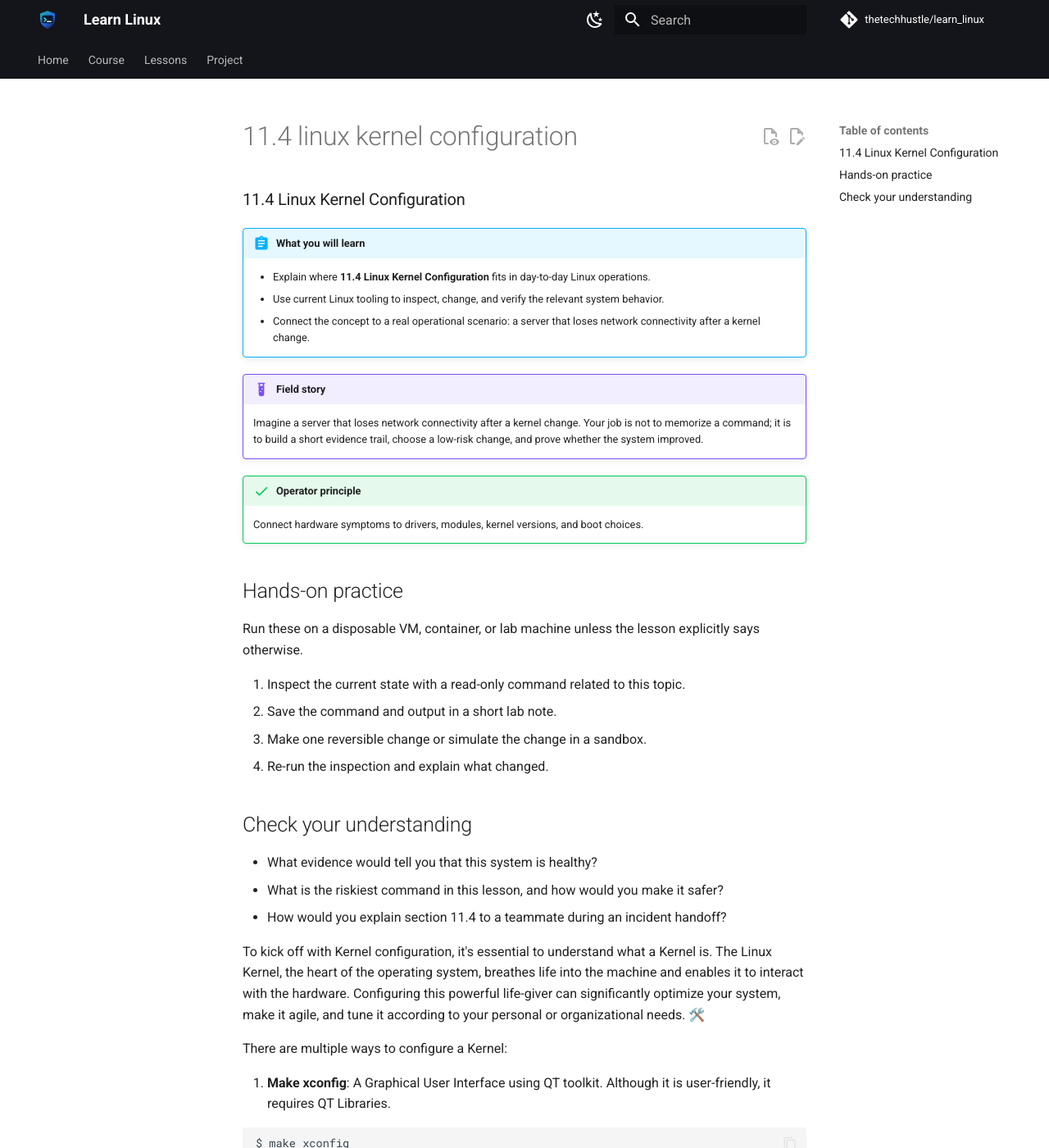
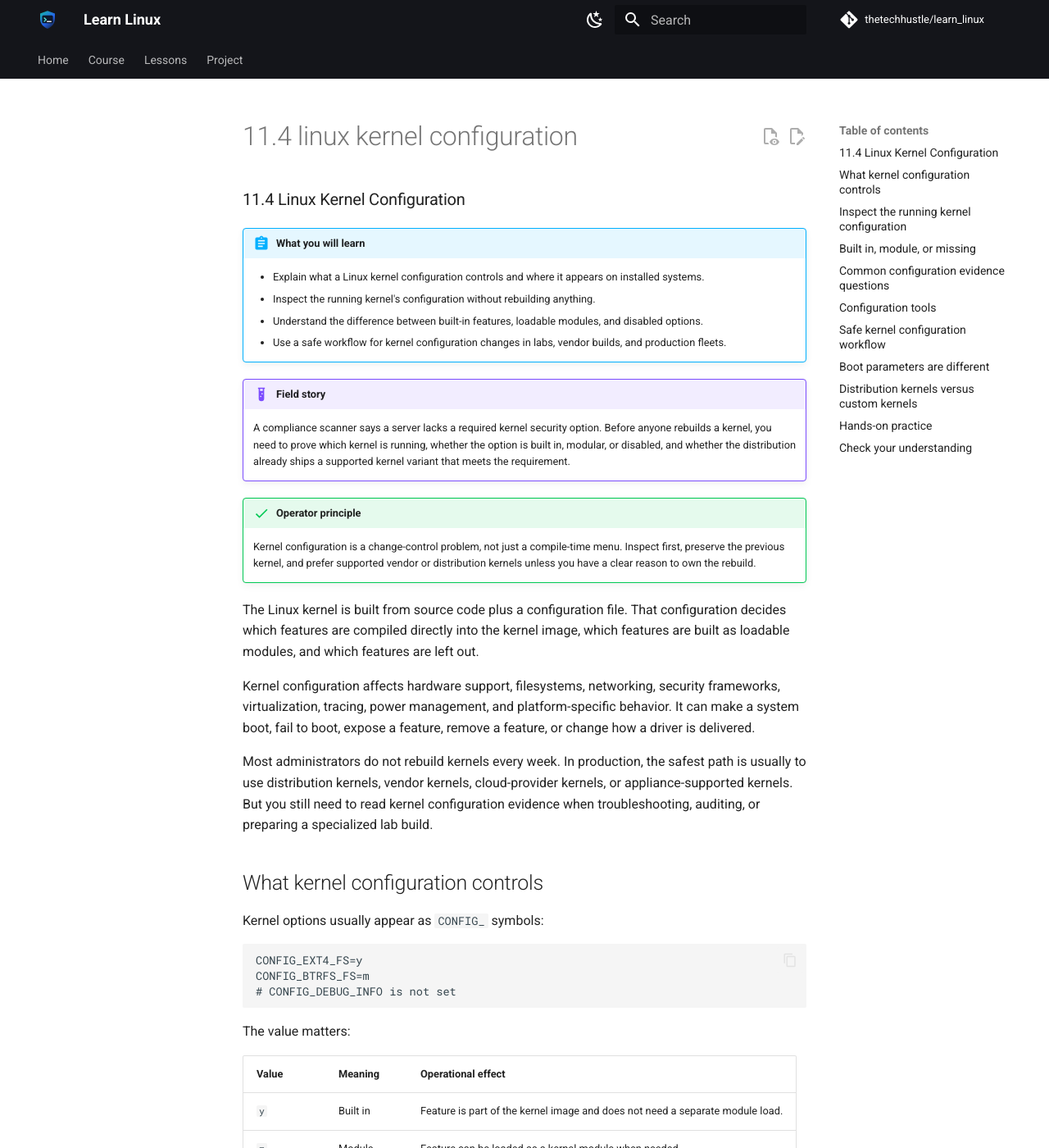
Before and after one commit to thetechhustle/learn_linux, an MkDocs documentation site: the page built from docs/lessons/11_drivers_and_the_kernel/11.4_linux_kernel_configuration.md, in a window 1280 px wide and 1400 px high. Shown: the whole window at 82% size. Built offline with MkDocs 1.6.1 and Material for MkDocs 9.7.7, drawn with Linux system fonts in a browser that asks for light colours; comment, search, counter and statistics services are not loaded; some of the changed text lies outside the part shown.

Commit message:
Improve Chapter 11 kernel configuration lesson (#86)
Co-authored-by: Jules Ai <jules@Juless-Air.ts.net lan>

````diff
--- a/docs/lessons/11_drivers_and_the_kernel/11.4_linux_kernel_configuration.md
+++ b/docs/lessons/11_drivers_and_the_kernel/11.4_linux_kernel_configuration.md
@@ -1,82 +1,271 @@
 ### 11.4 Linux Kernel Configuration
 
-
-
 !!! abstract "What you will learn"
-    - Explain where **11.4 Linux Kernel Configuration** fits in day-to-day Linux operations.
-    - Use current Linux tooling to inspect, change, and verify the relevant system behavior.
-    - Connect the concept to a real operational scenario: a server that loses network connectivity after a kernel change.
+    - Explain what a Linux kernel configuration controls and where it appears on installed systems.
+    - Inspect the running kernel's configuration without rebuilding anything.
+    - Understand the difference between built-in features, loadable modules, and disabled options.
+    - Use a safe workflow for kernel configuration changes in labs, vendor builds, and production fleets.
 
 !!! example "Field story"
-    Imagine a server that loses network connectivity after a kernel change. Your job is not to memorize a command; it is to build a short evidence trail, choose a low-risk change, and prove whether the system improved.
+    A compliance scanner says a server lacks a required kernel security option. Before anyone rebuilds a kernel, you need to prove which kernel is running, whether the option is built in, modular, or disabled, and whether the distribution already ships a supported kernel variant that meets the requirement.
 
 !!! success "Operator principle"
-    Connect hardware symptoms to drivers, modules, kernel versions, and boot choices.
+    Kernel configuration is a change-control problem, not just a compile-time menu. Inspect first, preserve the previous kernel, and prefer supported vendor or distribution kernels unless you have a clear reason to own the rebuild.
+
+The Linux kernel is built from source code plus a configuration file. That configuration decides which features are compiled directly into the kernel image, which features are built as loadable modules, and which features are left out.
+
+Kernel configuration affects hardware support, filesystems, networking, security frameworks, virtualization, tracing, power management, and platform-specific behavior. It can make a system boot, fail to boot, expose a feature, remove a feature, or change how a driver is delivered.
+
+Most administrators do not rebuild kernels every week. In production, the safest path is usually to use distribution kernels, vendor kernels, cloud-provider kernels, or appliance-supported kernels. But you still need to read kernel configuration evidence when troubleshooting, auditing, or preparing a specialized lab build.
+
+## What kernel configuration controls
+
+Kernel options usually appear as `CONFIG_` symbols:
+
+```text
+CONFIG_EXT4_FS=y
+CONFIG_BTRFS_FS=m
+# CONFIG_DEBUG_INFO is not set
+```
+
+The value matters:
+
+| Value | Meaning | Operational effect |
+| --- | --- | --- |
+| `y` | Built in | Feature is part of the kernel image and does not need a separate module load. |
+| `m` | Module | Feature can be loaded as a kernel module when needed. |
+| not set | Disabled | Feature is unavailable in that kernel build. |
+
+For example, if `CONFIG_EXT4_FS=y`, ext4 support is built in. If `CONFIG_BTRFS_FS=m`, btrfs support is delivered by a module. If `CONFIG_WIREGUARD` is not set, that kernel was not built with WireGuard support.
+
+## Inspect the running kernel configuration
+
+Start with the kernel that is actually running:
+
+```bash
+uname -r
+```
+
+Then look for a config file that matches that exact version:
+
+```bash
+ls /boot/config-$(uname -r)
+grep '^CONFIG_EXT4_FS=' /boot/config-$(uname -r)
+grep '^CONFIG_BTRFS_FS=' /boot/config-$(uname -r)
+```
+
+Some systems expose the running config through procfs:
+
+```bash
+zgrep '^CONFIG_EXT4_FS=' /proc/config.gz
+```
+
+If neither path exists, check the distribution's kernel package files or build metadata. Do not assume `/boot/config-*` from another installed kernel applies to the current boot.
+
+Useful read-only checks:
+
+```bash
+uname -a
+ls -l /boot/vmlinuz-* /boot/config-* 2>/dev/null
+lsmod
+modinfo module_name
+journalctl -k -b
+```
+
+These commands help you connect configuration, loaded modules, and boot-time behavior.
+
+## Built in, module, or missing
+
+Suppose you need to understand why a filesystem does or does not mount.
+
+Check the kernel configuration:
+
+```bash
+grep '^CONFIG_XFS_FS=' /boot/config-$(uname -r)
+```
+
+Possible results:
+
+```text
+CONFIG_XFS_FS=y
+```
+
+XFS is built in. There may be no separate `xfs` module to load.
+
+```text
+CONFIG_XFS_FS=m
+```
+
+XFS should be available as a module. You can inspect it:
+
+```bash
+modinfo xfs
+```
+
+```text
+# CONFIG_XFS_FS is not set
+```
+
+This kernel does not include XFS support. Loading a module will not work unless a compatible module package exists for this exact kernel build.
+
+This same pattern applies to drivers, netfilter features, virtualization features, tracing support, and security options.
+
+## Common configuration evidence questions
+
+During operations, you are usually answering one of these questions:
+
+- Is a required feature present in the running kernel?
+- Is the feature built in or modular?
+- Is the expected module installed for this exact kernel version?
+- Did a recent kernel update change the feature's availability?
+- Is this a distribution-supported kernel or a custom build?
+- Can the requirement be met by installing a supported kernel flavor instead of compiling a custom kernel?
+
+Examples:
+
+```bash
+grep '^CONFIG_KVM=' /boot/config-$(uname -r)
+grep '^CONFIG_NF_TABLES=' /boot/config-$(uname -r)
+grep '^CONFIG_OVERLAY_FS=' /boot/config-$(uname -r)
+grep '^CONFIG_SECURITY_SELINUX=' /boot/config-$(uname -r)
+grep '^CONFIG_BPF=' /boot/config-$(uname -r)
+```
+
+Do not treat a single symbol as the whole answer. Some features depend on multiple symbols, modules, userspace packages, firmware, CPU capabilities, and boot parameters.
+
+## Configuration tools
+
+When building a kernel from source, the source tree provides several configuration targets:
+
+| Target | Use case |
+| --- | --- |
+| `make menuconfig` | Text-based menu interface; common on servers and terminals. |
+| `make nconfig` | Newer text interface with search and navigation improvements. |
+| `make xconfig` | Qt graphical interface. |
+| `make gconfig` | GTK graphical interface. |
+| `make oldconfig` | Start from an existing config and answer prompts for new options. |
+| `make olddefconfig` | Start from an existing config and accept defaults for new options. |
+| `make defconfig` | Start from architecture defaults. |
+| `make localmodconfig` | Build a smaller config based on currently loaded modules; useful for labs, risky as a production shortcut. |
+
+The most important production habit is starting from a known-good config:
+
+```bash
+cp /boot/config-$(uname -r) .config
+make olddefconfig
+```
+
+That preserves the distribution's baseline better than starting from scratch.
+
+## Safe kernel configuration workflow
+
+Use this workflow before proposing or applying a kernel configuration change:
+
+1. Record current evidence:
+
+    ```bash
+    uname -r
+    cp /boot/config-$(uname -r) kernel-config-before.txt
+    journalctl -k -b > kernel-log-before.txt
+    ```
+
+2. Identify the exact option and dependency chain:
+
+    ```bash
+    grep '^CONFIG_OPTION_NAME=' kernel-config-before.txt
+    ```
+
+3. Check whether a supported kernel package already solves the problem:
+
+    - Distribution generic kernel
+    - Distribution hardware-enablement kernel
+    - Cloud provider kernel
+    - Realtime kernel
+    - Vendor-supported appliance or hardware kernel
+
+4. If a custom build is necessary, build and test it on non-production hardware first.
+
+5. Preserve rollback:
+
+    - Keep the previous kernel installed.
+    - Keep bootloader entries for the previous kernel.
+    - Confirm console or out-of-band access.
+    - Avoid removing old kernel packages until the new boot is proven.
+
+6. Verify after boot:
+
+    ```bash
+    uname -r
+    grep '^CONFIG_OPTION_NAME=' /boot/config-$(uname -r)
+    journalctl -k -b
+    ```
+
+Kernel changes need rollback planning because a bad kernel can fail before SSH, networking, storage, or logging is available.
+
+## Boot parameters are different
+
+Kernel configuration is compile-time. Kernel command-line parameters are boot-time.
+
+Inspect boot parameters with:
+
+```bash
+cat /proc/cmdline
+```
+
+Examples of boot-time settings include:
+
+- `root=...`
+- `quiet`
+- `systemd.unit=rescue.target`
+- `intel_iommu=on`
+- `apparmor=1`
+- `selinux=0`
+- `module_blacklist=...`
+
+A feature might require both compile-time support and a boot-time parameter. For example, an IOMMU-related feature may depend on kernel config, firmware settings, CPU support, and a command-line parameter.
+
+## Distribution kernels versus custom kernels
+
+Distribution kernels carry more than a `.config` file. They also include:
+
+- security patches
+- stable backports
+- module packaging
+- initramfs integration
+- signing and Secure Boot support
+- automated updates
+- crash fixes and vendor support expectations
+
+Custom kernels can be appropriate for embedded systems, specialized appliances, research, performance experiments, or hardware enablement that cannot wait. But they also create ownership:
+
+- Who rebuilds after security updates?
+- Who signs modules?
+- Who maintains the config diff?
+- Who validates boot, storage, network, and rollback?
+- Who documents which machines run the custom kernel?
+
+If you cannot answer those questions, prefer a supported kernel package.
 
 ## Hands-on practice
 
 Run these on a disposable VM, container, or lab machine unless the lesson explicitly says otherwise.
 
-1. Inspect the current state with a read-only command related to this topic.
-2. Save the command and output in a short lab note.
-3. Make one reversible change or simulate the change in a sandbox.
-4. Re-run the inspection and explain what changed.
+1. Record the running kernel with `uname -r`.
+2. Find the matching config file under `/boot` or `/proc/config.gz`.
+3. Check five options:
+    - `CONFIG_EXT4_FS`
+    - `CONFIG_OVERLAY_FS`
+    - `CONFIG_BPF`
+    - `CONFIG_KVM`
+    - one driver or feature relevant to your machine
+4. For each option, label it as built in, modular, disabled, or not found.
+5. Pick one loaded module from `lsmod`, inspect it with `modinfo`, and explain how it relates to kernel configuration.
+6. Write a rollback note for a hypothetical kernel change that includes the previous kernel version and how you would reach the machine if networking failed.
 
 ## Check your understanding
 
-- What evidence would tell you that this system is healthy?
-- What is the riskiest command in this lesson, and how would you make it safer?
-- How would you explain section 11.4 to a teammate during an incident handoff?
-
-
-To kick off with Kernel configuration, it's essential to understand what a Kernel is. The Linux Kernel, the heart of the operating system, breathes life into the machine and enables it to interact with the hardware. Configuring this powerful life-giver can significantly optimize your system, make it agile, and tune it according to your personal or organizational needs. 🛠️
-
-There are multiple ways to configure a Kernel:
-
-1. **Make xconfig**: A Graphical User Interface using QT toolkit. Although it is user-friendly, it requires QT Libraries.
-
-```bash
-$ make xconfig
-```
-
-2. **Make gconfig**: A similar GUI-based method like 'xconfig', but this approach uses GTK+ libraries.
-
-```bash
-$ make gconfig
-```
-
-3. **Make menuconfig**: An interactive text-based method that provides a more detailed platform for configuration. 📃
-
-```bash
-$ make menuconfig
-```
-
-4. **Make nconfig**: This is a newer and feature-rich text-based method.
-
-```bash
-$ make nconfig
-```
-
-5. **Make oldconfig**: This method is used when a previous configuration is available, and minor changes are to be made.
-
-```bash
-$ make oldconfig
-```
-
-6. **Make defconfig**: This method is used to create a default configuration.
-
-```bash
-$ make defconfig
-```
-
-These methods pop open an extensive menu where you can make particular choices about what elements are to be included in the Kernel, and how these elements should function. You can enable, disable, or modularize any given feature.
-
-Enabling means the feature will be permanently available, disallowing it means it won't exist in your Kernel, and modularizing it means it will be available but not permanently active; instead, it will only turn on when required, saving system resources.🚀
-
-Remember, master, while configuring the Kernel, all your choices should be guided by a clear understanding of your system’s needs and the features' functionalities. Make sure to read about each feature/option before including or excluding it. One wrong decision can steer your system towards uncharted nebulae and black holes, leading to potential instability or incompatible features. 🕳️
-
-No configuration is perfect on the first attempt. It's a continuous journey of trial and error, but that's what explorers do, don't they? So go ahead, embrace the stumbles, and experiment fearlessly, knowing you have the knowledge and tools to navigate around any and all obstacles your Linux systems may encounter. 🚀
-
-Kernel configuration is the mastery of shaping the heart and soul of your system as you desire. This knowledge is invaluable for a system admin or engineer, giving you the courage to face unexpected situations, manage system resources, and improve system performance. This mastery means the power of steering your Linux vessel in the direction you want. You are now the captain of your vessel, navigator of the cosmos! 🌌
-
-Embark on this journey of persistent learning and improvement. After all, these are the stepping stones to becoming the Linux luminary you are destined to be. ⭐️
+- What is the difference between `CONFIG_FOO=y` and `CONFIG_FOO=m`?
+- Why should you match `/boot/config-*` to `uname -r` before drawing conclusions?
+- Why is a supported distribution kernel usually safer than a custom rebuild?
+- What rollback evidence should you collect before testing a new kernel?
+- How are kernel boot parameters different from kernel configuration options?
````
